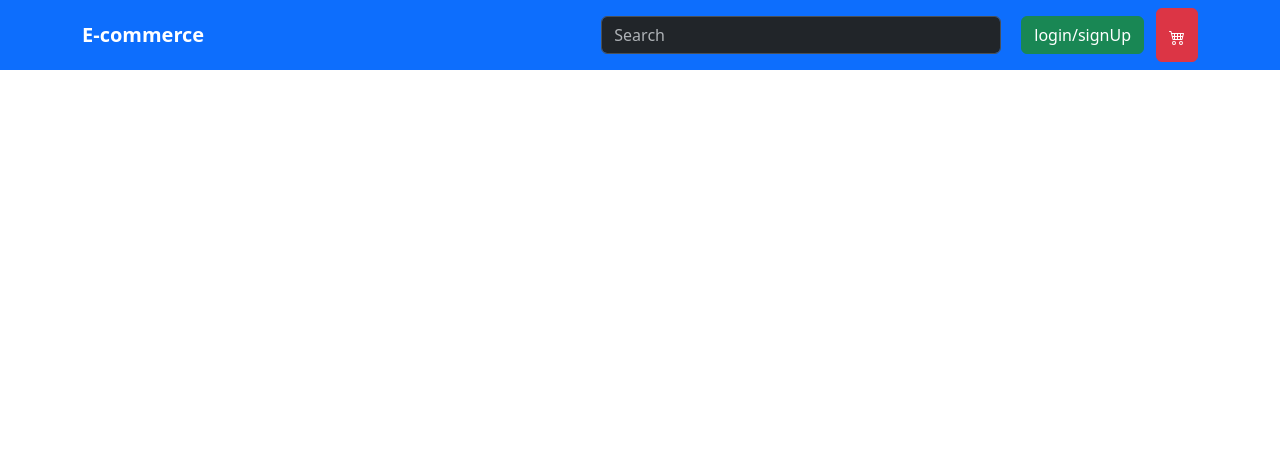
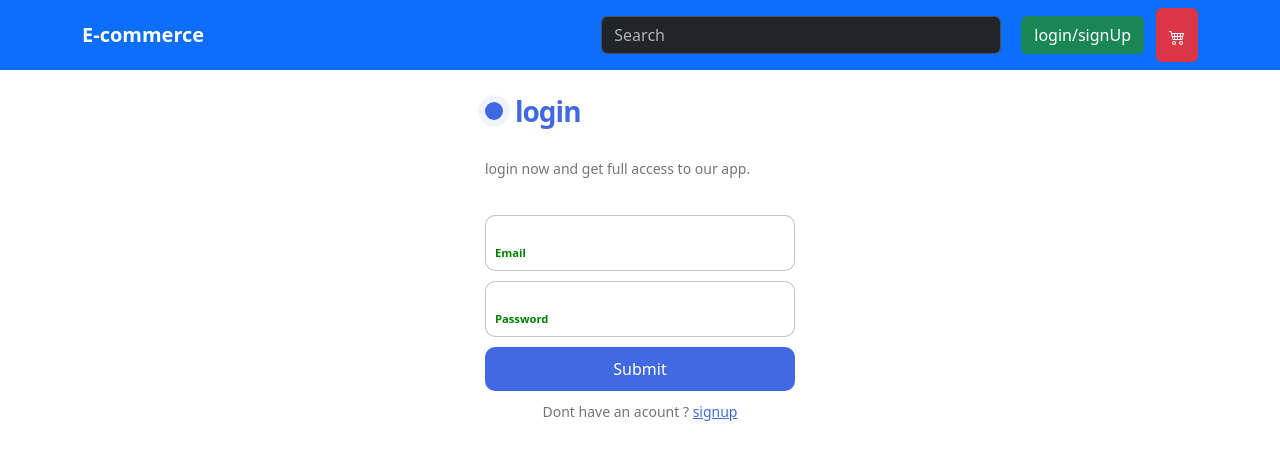
Before and after one commit to ashrafmo-1/E-commerce_products-management, a React (Create React App) app in the folder source-code/: page /login in a window 1280 px wide. Shown: the top 460 px of the page. Built offline with nearby package versions, Linux system fonts and the light colour scheme.

Commit message:
login signup

```diff
--- a/source-code/src/App.js
+++ b/source-code/src/App.js
@@ -2,6 +2,9 @@ import NavgationBar from "./components/NavgationBar";
 import Home from "./pages/Home/Home";
 import "./main-style.css";
 import { Route, Routes } from "react-router-dom";
+import Signup from "../src/pages/login/signup/Signup.jsx";
+import Login from "../src/pages/login/signup/Login";
+
 
 function App() {
   return (
@@ -9,7 +12,10 @@ function App() {
       <NavgationBar />
 
       <Routes>
-        <Route path={"/"} element={<Home />} />
+        <Route path="/home" element={<Home />} />
+        <Route path= "/signup" element={<Signup/>}/>
+        <Route path= "/login" element={<Login/>}/>
+
       </Routes>
     </>
   );
--- a/source-code/src/components/NavgationBar.jsx
+++ b/source-code/src/components/NavgationBar.jsx
@@ -9,13 +9,13 @@ const NavgationBar = () => {
   return (
     <Navbar bg="primary" expand="lg" data-bs-theme="dark">
       <Container>
-        <Navbar.Brand href="" className={"fw-bold"}> E-commerce </Navbar.Brand>
+        <Navbar.Brand href="/home" className={"fw-bold"}> E-commerce </Navbar.Brand>
         <Navbar.Toggle aria-controls="navbarScroll" />
         <Navbar.Collapse id="navbarScroll">
         <Nav className="ms-auto my-2 my-lg-0" style={{ maxHeight: '120px' }} navbarScroll>
           <Nav className="me-auto">
             <Nav.Link href=""> <Form.Control style={{width: '400px'}} type="text" placeholder="Search" className="mr-sm-2" /> </Nav.Link>
-            <Nav.Link href=""> <Button className={"mx-1"} variant="success"> login/signUp </Button> </Nav.Link>
+            <Nav.Link href="/signup"> <Button className={"mx-1"} variant="success"> login/signUp </Button> </Nav.Link>
             <Cart />
           </Nav>
         </Nav>
--- /dev/null
+++ b/source-code/src/pages/login/signup/Login.jsx
@@ -0,0 +1,56 @@
+import React from 'react'
+import {Link} from "react-router-dom"
+
+export default function Login() {
+  return (
+   <>
+   <form class="form">
+   <p class="title">login </p>
+   <p class="message">login now and get full access to our app. </p>
+       <div class="flex">
+
+
+
+   </div>
+
+   <label>
+       <input required="" placeholder="" type="email" class="input"/>
+       <span>Email</span>
+   </label>
+
+   <label>
+       <input required="" placeholder="" type="password" class="input"/>
+       <span>Password</span>
+   </label>
+
+   <button class="submit">Submit</button>
+   <p class="signin">Dont have an acount ? <Link href="/signup"> signup</Link> </p>
+</form>
+
+
+
+
+
+
+
+
+
+
+
+
+
+
+
+
+
+
+
+
+
+
+
+
+
+   </>
+  )
+}
--- /dev/null
+++ b/source-code/src/pages/login/signup/Signup.jsx
@@ -0,0 +1,72 @@
+import React from 'react'
+import "../signup/signup.css"
+import { Link } from "react-router-dom";
+
+
+
+
+export default function Signup() {
+  return (
+    <>
+
+
+    <form class="form">
+    <p class="title">Register </p>
+    <p class="message">Signup now and get full access to our app. </p>
+        <div class="flex">
+        <label>
+            <input required="" placeholder="" type="text" class="input"/>
+            <span>Firstname</span>
+        </label>
+
+        <label>
+            <input required="" placeholder="" type="text" class="input"/>
+            <span>Lastname</span>
+        </label>
+    </div>
+
+    <label>
+        <input required="" placeholder="" type="email" class="input"/>
+        <span>Email</span>
+    </label>
+
+    <label>
+        <input required="" placeholder="" type="password" class="input"/>
+        <span>Password</span>
+    </label>
+    <label>
+        <input required="" placeholder="" type="password" class="input"/>
+        <span>Confirm password</span>
+    </label>
+    <button class="submit">Submit</button>
+    <p class="signin">Already have an acount ? <Link href="/login"> Sign in</Link> </p>
+</form>
+
+
+
+
+
+
+
+
+
+
+
+
+
+
+
+
+
+
+
+
+
+
+
+
+
+    </>
+
+  )
+}
--- /dev/null
+++ b/source-code/src/pages/login/signup/login.css
@@ -0,0 +1,131 @@
+.form {
+    display: flex;
+    flex-direction: column;
+    gap: 10px;
+    max-width: 350px;
+    background-color: #fff;
+    padding: 20px;
+    border-radius: 20px;
+    position: relative;
+    margin: auto;
+  }
+
+  .title {
+    font-size: 28px;
+    color: royalblue;
+    font-weight: 600;
+    letter-spacing: -1px;
+    position: relative;
+    display: flex;
+    align-items: center;
+    padding-left: 30px;
+  }
+
+  .title::before,.title::after {
+    position: absolute;
+    content: "";
+    height: 16px;
+    width: 16px;
+    border-radius: 50%;
+    left: 0px;
+    background-color: royalblue;
+  }
+
+  .title::before {
+    width: 18px;
+    height: 18px;
+    background-color: royalblue;
+  }
+
+  .title::after {
+    width: 18px;
+    height: 18px;
+    animation: pulse 1s linear infinite;
+  }
+
+  .message, .signin {
+    color: rgba(88, 87, 87, 0.822);
+    font-size: 14px;
+  }
+
+  .signin {
+    text-align: center;
+  }
+
+  .signin a {
+    color: royalblue;
+  }
+
+  .signin a:hover {
+    text-decoration: underline royalblue;
+  }
+
+  .flex {
+    display: flex;
+    width: 100%;
+    gap: 6px;
+  }
+
+  .form label {
+    position: relative;
+  }
+
+  .form label .input {
+    width: 100%;
+    padding: 10px 10px 20px 10px;
+    outline: 0;
+    border: 1px solid rgba(105, 105, 105, 0.397);
+    border-radius: 10px;
+  }
+
+  .form label .input + span {
+    position: absolute;
+    left: 10px;
+    top: 15px;
+    color: grey;
+    font-size: 0.9em;
+    cursor: text;
+    transition: 0.3s ease;
+  }
+
+  .form label .input:placeholder-shown + span {
+    top: 15px;
+    font-size: 0.9em;
+  }
+
+  .form label .input:focus + span,.form label .input:valid + span {
+    top: 30px;
+    font-size: 0.7em;
+    font-weight: 600;
+  }
+
+  .form label .input:valid + span {
+    color: green;
+  }
+
+  .submit {
+    border: none;
+    outline: none;
+    background-color: royalblue;
+    padding: 10px;
+    border-radius: 10px;
+    color: #fff;
+    font-size: 16px;
+    transform: .3s ease;
+  }
+
+  .submit:hover {
+    background-color: rgb(56, 90, 194);
+  }
+
+  @keyframes pulse {
+    from {
+      transform: scale(0.9);
+      opacity: 1;
+    }
+
+    to {
+      transform: scale(1.8);
+      opacity: 0;
+    }
+  }
--- /dev/null
+++ b/source-code/src/pages/login/signup/signup.css
@@ -0,0 +1,131 @@
+.form {
+    display: flex;
+    flex-direction: column;
+    gap: 10px;
+    max-width: 350px;
+    background-color: #fff;
+    padding: 20px;
+    border-radius: 20px;
+    position: relative;
+    margin: auto;
+  }
+
+  .title {
+    font-size: 28px;
+    color: royalblue;
+    font-weight: 600;
+    letter-spacing: -1px;
+    position: relative;
+    display: flex;
+    align-items: center;
+    padding-left: 30px;
+  }
+
+  .title::before,.title::after {
+    position: absolute;
+    content: "";
+    height: 16px;
+    width: 16px;
+    border-radius: 50%;
+    left: 0px;
+    background-color: royalblue;
+  }
+
+  .title::before {
+    width: 18px;
+    height: 18px;
+    background-color: royalblue;
+  }
+
+  .title::after {
+    width: 18px;
+    height: 18px;
+    animation: pulse 1s linear infinite;
+  }
+
+  .message, .signin {
+    color: rgba(88, 87, 87, 0.822);
+    font-size: 14px;
+  }
+
+  .signin {
+    text-align: center;
+  }
+
+  .signin a {
+    color: royalblue;
+  }
+
+  .signin a:hover {
+    text-decoration: underline royalblue;
+  }
+
+  .flex {
+    display: flex;
+    width: 100%;
+    gap: 6px;
+  }
+
+  .form label {
+    position: relative;
+  }
+
+  .form label .input {
+    width: 100%;
+    padding: 10px 10px 20px 10px;
+    outline: 0;
+    border: 1px solid rgba(105, 105, 105, 0.397);
+    border-radius: 10px;
+  }
+
+  .form label .input + span {
+    position: absolute;
+    left: 10px;
+    top: 15px;
+    color: grey;
+    font-size: 0.9em;
+    cursor: text;
+    transition: 0.3s ease;
+  }
+
+  .form label .input:placeholder-shown + span {
+    top: 15px;
+    font-size: 0.9em;
+  }
+
+  .form label .input:focus + span,.form label .input:valid + span {
+    top: 30px;
+    font-size: 0.7em;
+    font-weight: 600;
+  }
+
+  .form label .input:valid + span {
+    color: green;
+  }
+
+  .submit {
+    border: none;
+    outline: none;
+    background-color: royalblue;
+    padding: 10px;
+    border-radius: 10px;
+    color: #fff;
+    font-size: 16px;
+    transform: .3s ease;
+  }
+
+  .submit:hover {
+    background-color: rgb(56, 90, 194);
+  }
+
+  @keyframes pulse {
+    from {
+      transform: scale(0.9);
+      opacity: 1;
+    }
+
+    to {
+      transform: scale(1.8);
+      opacity: 0;
+    }
+  }
```
